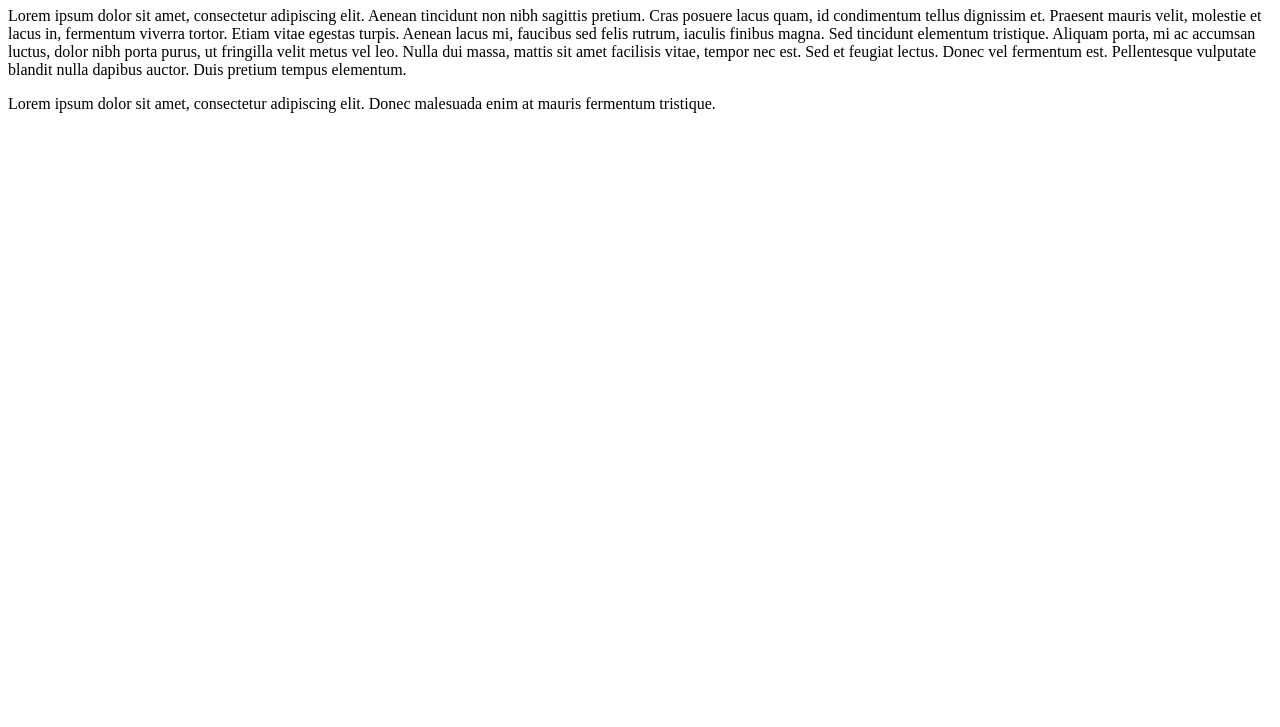
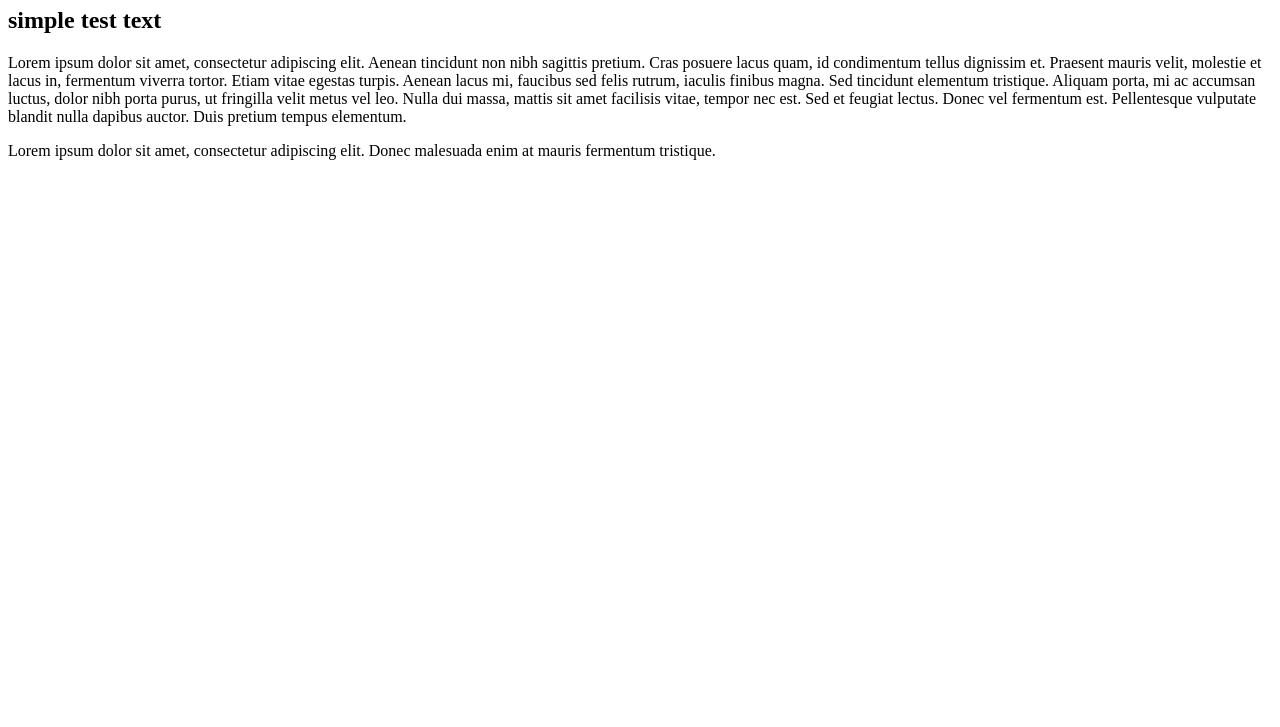
Before and after one commit to darokrk/nauka-gita-2, a plain HTML site: page index.html in a window 1280 px wide. Shown: the part 73-800 px from the top of the page. Drawn offline with Linux system fonts and the light colour scheme.

Commit message:
Add h2 content

```diff
--- a/index.html
+++ b/index.html
@@ -6,6 +6,8 @@
  </head>
  <body>
 	<h1>first level header test</h1>
+
+	 <h2>simple test text</h2>
 
 	<p>Lorem ipsum dolor sit amet, consectetur
 adipiscing elit. Aenean tincidunt non nibh sagittis pretium. Cras
```
